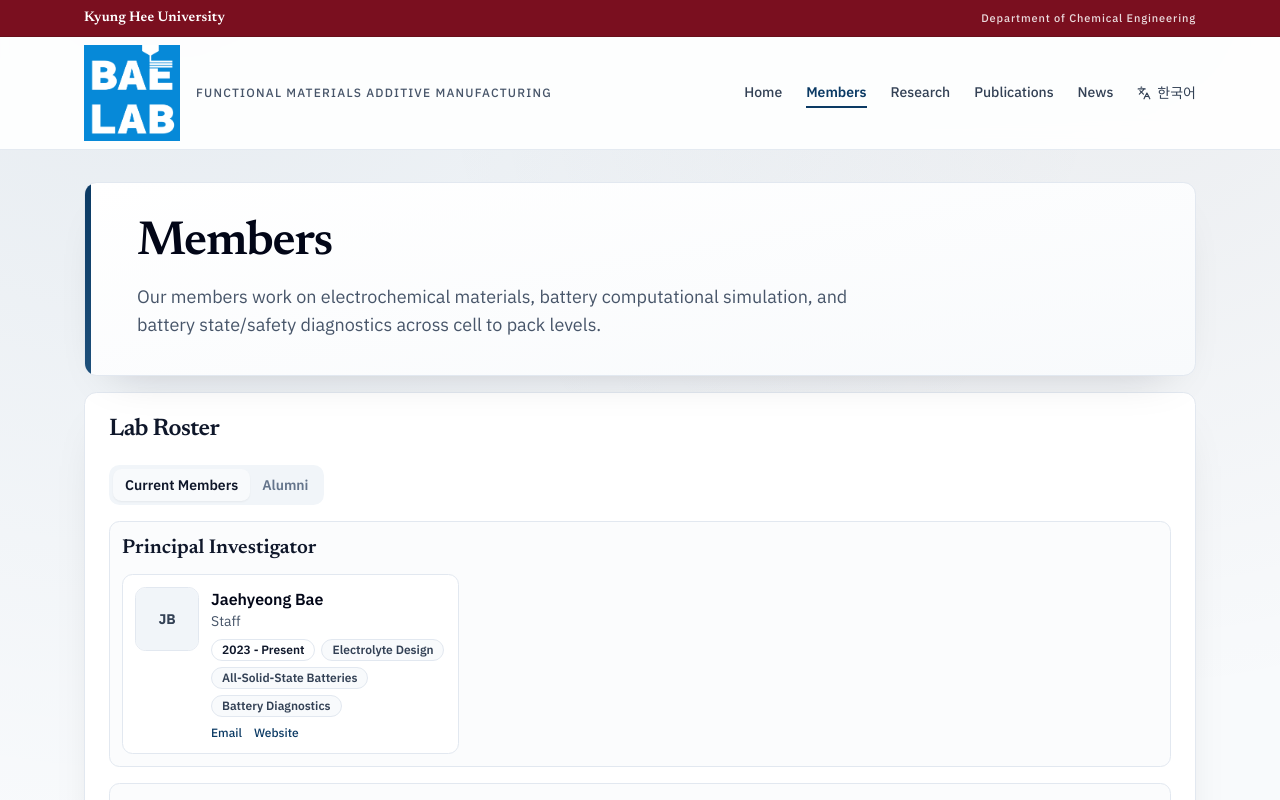
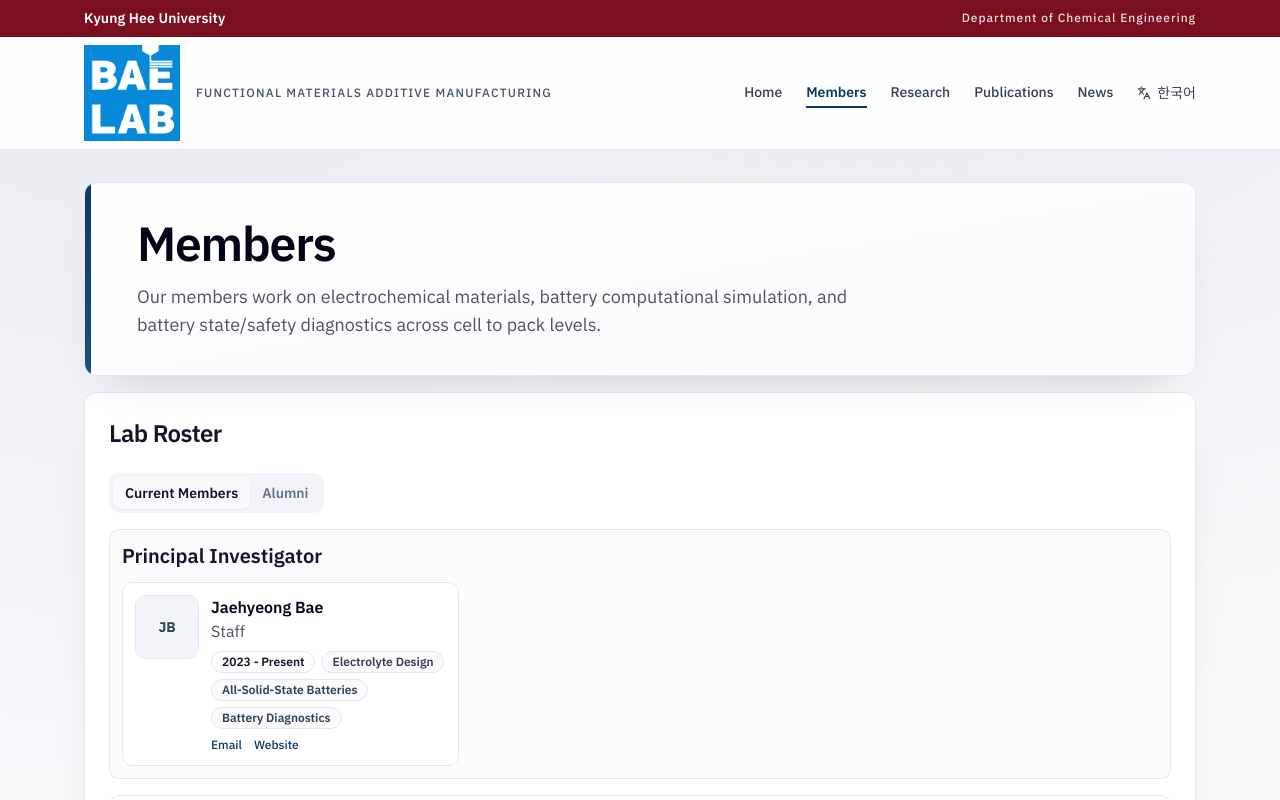
Before and after one commit to baegroup/baegroup.github.io, a React (Vite) app: page /en/members in a window 1280 px wide. Shown: the top 800 px of the page. Built offline with nearby package versions, Linux system fonts and the light colour scheme.

Commit message:
Rebalance typography scale and unify sans styles

```diff
--- a/src/components/site/PageHero.jsx
+++ b/src/components/site/PageHero.jsx
@@ -4,7 +4,7 @@ export function PageHero({ title, description, tags = [], children }) {
   return (
     <section className="relative overflow-hidden rounded-lg border border-border bg-gradient-to-br from-white to-slate-50 p-6 shadow-soft md:p-9">
       <div className="absolute inset-y-0 left-0 w-1.5 bg-gradient-to-b from-[#0b3a64] to-[#1d4f7a]" />
-      <h1 className="max-w-3xl pl-4 font-serif text-4xl font-semibold leading-tight tracking-tight text-slate-950 md:text-5xl">
+      <h1 className="max-w-3xl pl-4 text-4xl font-semibold leading-tight tracking-tight text-slate-950 md:text-5xl">
         {title}
       </h1>
       <p className="mt-4 max-w-3xl pl-4 text-base text-slate-600 md:text-lg">{description}</p>
--- a/src/components/site/SiteContactSection.jsx
+++ b/src/components/site/SiteContactSection.jsx
@@ -33,7 +33,7 @@ export function SiteContactSection({ locale }) {
     <section className="mx-auto mb-4 mt-4 w-full max-w-6xl px-5" id="site-contact">
       <div className="rounded-lg border border-border bg-white/95 px-5 py-5 shadow-soft md:px-7 md:py-6">
         <div className="mb-5 border-b border-border pb-4">
-          <h2 className="font-serif text-3xl font-semibold tracking-tight text-slate-950">Bae Lab</h2>
+          <h2 className="text-3xl font-semibold tracking-tight text-slate-950">Bae Lab</h2>
         </div>
 
         <div className="grid gap-5 md:grid-cols-2">
--- a/src/components/site/SiteFooter.jsx
+++ b/src/components/site/SiteFooter.jsx
@@ -5,7 +5,7 @@ export function SiteFooter({ locale }) {
   const year = new Date().getFullYear();
 
   return (
-    <footer className="border-t border-border bg-white/70 py-5 text-sm text-slate-500">
+    <footer className="border-t border-border bg-white/70 py-5 text-xs text-slate-500 md:text-sm">
       <div className="mx-auto flex w-full max-w-6xl flex-col gap-1 px-5">
         <p>© {year} {brand.name}. All rights reserved.</p>
         <p>{brand.subtitle}</p>
--- a/src/components/site/SiteHeader.jsx
+++ b/src/components/site/SiteHeader.jsx
@@ -25,8 +25,8 @@ export function SiteHeader({ locale }) {
     <header className="sticky top-0 z-50 border-b border-slate-200/90 bg-white/90 backdrop-blur-md">
       <div className="border-b border-[#68101b] bg-[#7a0f1f]">
         <div className="mx-auto flex h-8 w-full max-w-6xl items-center justify-between px-5 md:h-9">
-          <p className="font-serif text-sm font-semibold tracking-[0.01em] text-white">{universityLabel}</p>
-          <p className="text-[11px] font-medium tracking-[0.08em] text-white/85 max-md:hidden">{affiliationLabel}</p>
+          <p className="text-sm font-semibold tracking-[0.01em] text-white">{universityLabel}</p>
+          <p className="text-xs font-medium tracking-[0.08em] text-white/85 max-md:hidden">{affiliationLabel}</p>
         </div>
       </div>
 
@@ -37,7 +37,7 @@ export function SiteHeader({ locale }) {
           to={pagePath(locale, '')}
         >
           <img alt="Bae Lab logo" className="h-20 w-20 object-contain md:h-24 md:w-24" src={`${import.meta.env.BASE_URL}assets/img/lab-logo.png`} />
-          <p className="max-w-[360px] text-[11px] font-medium uppercase tracking-[0.10em] text-slate-600 max-md:hidden md:text-xs">{tagline}</p>
+          <p className="max-w-[360px] text-xs font-medium uppercase tracking-[0.10em] text-slate-600 max-md:hidden">{tagline}</p>
           <span className="sr-only">{isKorean ? '배랩 메인으로 이동' : 'Go to Bae Lab home'}</span>
         </Link>
 
--- a/src/components/ui/card.jsx
+++ b/src/components/ui/card.jsx
@@ -13,7 +13,7 @@ const CardHeader = React.forwardRef(({ className, ...props }, ref) => (
 CardHeader.displayName = 'CardHeader';
 
 const CardTitle = React.forwardRef(({ className, ...props }, ref) => (
-  <h3 ref={ref} className={cn('font-serif text-2xl font-semibold leading-none tracking-tight', className)} {...props} />
+  <h3 ref={ref} className={cn('text-xl font-semibold leading-none tracking-tight md:text-2xl', className)} {...props} />
 ));
 CardTitle.displayName = 'CardTitle';
 
--- a/src/index.css
+++ b/src/index.css
@@ -1,4 +1,4 @@
-@import url('https://fonts.googleapis.com/css2?family=IBM+Plex+Sans:wght@400;500;600;700&family=Newsreader:opsz,wght@6..72,400;6..72,600;6..72,700&family=Noto+Sans+KR:wght@400;500;700&display=swap');
+@import url('https://fonts.googleapis.com/css2?family=IBM+Plex+Sans:wght@400;500;600;700&family=Noto+Sans+KR:wght@400;500;700&display=swap');
 
 @tailwind base;
 @tailwind components;
--- a/src/pages/HomePage.jsx
+++ b/src/pages/HomePage.jsx
@@ -31,7 +31,7 @@ export function HomePage({ locale }) {
             {content.newsItems.map((item) => (
               <li className="rounded-md border border-border bg-white px-4 py-3" key={`${item.date}-${item.text}`}>
                 <p className="text-xs font-bold uppercase tracking-wide text-[#1d4f7a]">{item.date}</p>
-                <p className="mt-1 text-sm text-slate-600 md:text-base">{item.text}</p>
+                <p className="mt-1 text-base text-slate-600">{item.text}</p>
               </li>
             ))}
           </ul>
@@ -44,7 +44,7 @@ export function HomePage({ locale }) {
             <CardTitle>{content.focusTitle}</CardTitle>
           </CardHeader>
           <CardContent className="space-y-4">
-            <p className="text-sm text-slate-600 md:text-base">{content.focusDescription}</p>
+            <p className="text-base text-slate-600">{content.focusDescription}</p>
             <Button asChild size="sm" variant="outline">
               <Link to={pagePath(locale, 'research')}>{content.focusCta}</Link>
             </Button>
@@ -56,7 +56,7 @@ export function HomePage({ locale }) {
             <CardTitle>{content.joinTitle}</CardTitle>
           </CardHeader>
           <CardContent className="space-y-4">
-            <p className="text-sm text-slate-600 md:text-base">{content.joinDescription}</p>
+            <p className="text-base text-slate-600">{content.joinDescription}</p>
             <Button asChild size="sm" variant="outline">
               <a href="#site-contact">{content.joinCta}</a>
             </Button>
--- a/src/pages/MembersPage.jsx
+++ b/src/pages/MembersPage.jsx
@@ -28,7 +28,7 @@ function MemberItem({ member, locale }) {
       </div>
       <div>
         <p className="font-semibold text-slate-950">{member.localizedName}</p>
-        <p className="text-sm text-slate-600">{member.programLabel || member.roleLabel}</p>
+        <p className="text-base text-slate-600">{member.programLabel || member.roleLabel}</p>
         <div className="mt-2 flex flex-wrap gap-1.5">
           <Badge variant="outline">{period}</Badge>
           {member.localizedInterests.map((item) => (
@@ -59,7 +59,7 @@ function MemberGroupList({ groups, locale }) {
     <div className="space-y-4">
       {groups.map((group) => (
         <section className="rounded-md border border-border bg-slate-50/60 p-3" key={group.role}>
-          <h3 className="font-serif text-xl font-semibold text-slate-900">{group.label}</h3>
+          <h3 className="text-xl font-semibold text-slate-900">{group.label}</h3>
           <div className="mt-3 grid gap-3 sm:grid-cols-2 xl:grid-cols-3">
             {group.members.map((member) => (
               <MemberItem key={member.id} locale={locale} member={member} />
@@ -126,10 +126,10 @@ export function MembersPage({ locale }) {
               <TabsTrigger value="alumni">{alumniLabel}</TabsTrigger>
             </TabsList>
             <TabsContent value={status}>
-              {loading ? <p className="rounded-md border border-dashed border-border p-4 text-sm text-slate-600">{content.loading}</p> : null}
-              {!loading && error ? <p className="rounded-md border border-red-200 bg-red-50 p-4 text-sm text-red-700">{error}</p> : null}
+              {loading ? <p className="rounded-md border border-dashed border-border p-4 text-base text-slate-600">{content.loading}</p> : null}
+              {!loading && error ? <p className="rounded-md border border-red-200 bg-red-50 p-4 text-base text-red-700">{error}</p> : null}
               {!loading && !error && groups.length === 0 ? (
-                <p className="rounded-md border border-dashed border-border p-4 text-sm text-slate-600">{content.empty}</p>
+                <p className="rounded-md border border-dashed border-border p-4 text-base text-slate-600">{content.empty}</p>
               ) : null}
               {!loading && !error && groups.length > 0 ? <MemberGroupList groups={groups} locale={locale} /> : null}
             </TabsContent>
--- a/src/pages/NewsPage.jsx
+++ b/src/pages/NewsPage.jsx
@@ -19,7 +19,7 @@ export function NewsPage({ locale }) {
               <li className="rounded-md border border-border bg-white px-4 py-3" key={`${item.date}-${item.title}`}>
                 <p className="text-xs font-bold uppercase tracking-wide text-[#1d4f7a]">{item.date}</p>
                 <p className="mt-1 text-base font-semibold text-slate-900">{item.title}</p>
-                <p className="mt-1 text-sm text-slate-600 md:text-base">{item.body}</p>
+                <p className="mt-1 text-base text-slate-600">{item.body}</p>
               </li>
             ))}
           </ul>
--- a/src/pages/ResearchPage.jsx
+++ b/src/pages/ResearchPage.jsx
@@ -16,7 +16,7 @@ export function ResearchPage({ locale }) {
               <CardTitle>{card.title}</CardTitle>
             </CardHeader>
             <CardContent>
-              <p className="text-sm text-slate-600 md:text-base">{card.body}</p>
+              <p className="text-base text-slate-600">{card.body}</p>
             </CardContent>
           </Card>
         ))}
@@ -30,8 +30,8 @@ export function ResearchPage({ locale }) {
           <ul className="grid gap-3">
             {content.methods.map((method) => (
               <li className="rounded-md border border-border px-4 py-3" key={method.title}>
-                <p className="text-sm font-semibold text-slate-900 md:text-base">{method.title}</p>
-                <p className="mt-1 text-sm text-slate-600 md:text-base">{method.body}</p>
+                <p className="text-base font-semibold text-slate-900">{method.title}</p>
+                <p className="mt-1 text-base text-slate-600">{method.body}</p>
               </li>
             ))}
           </ul>
--- a/tailwind.config.cjs
+++ b/tailwind.config.cjs
@@ -37,8 +37,7 @@ module.exports = {
         }
       },
       fontFamily: {
-        sans: ['IBM Plex Sans', 'Noto Sans KR', 'sans-serif'],
-        serif: ['Newsreader', 'Noto Serif KR', 'serif']
+        sans: ['IBM Plex Sans', 'Noto Sans KR', 'sans-serif']
       },
       boxShadow: {
         soft: '0 20px 48px -30px rgba(2, 6, 23, 0.25)'
```
Also changed, not shown: src/pages/PublicationsPage.jsx (+5 -5 lines).
